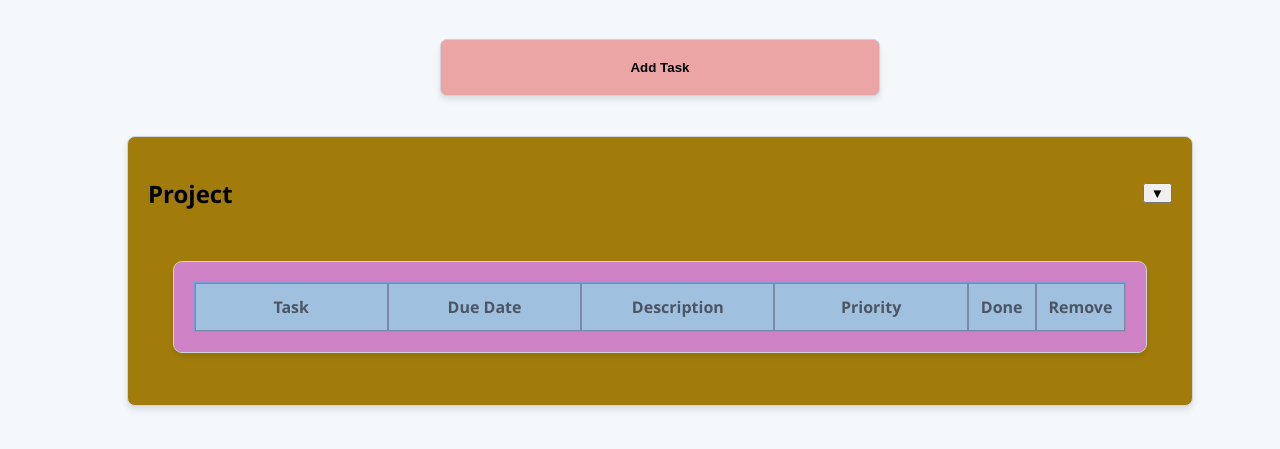
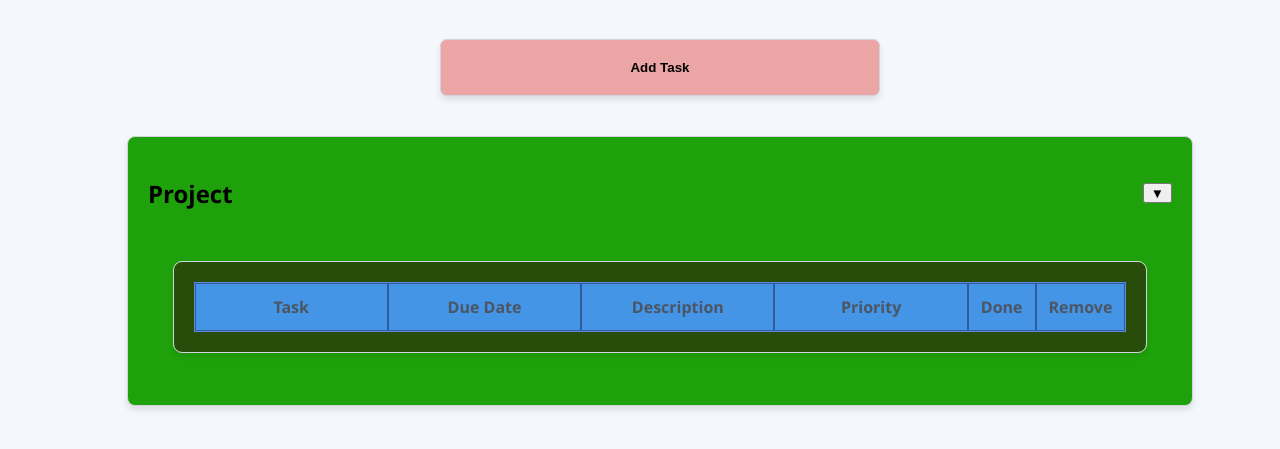
Before and after one commit to Anil-Gollapalli/todo-list, a website built with webpack: page index.html in a window 1280 px wide. Shown: the part 67-516 px from the top of the page. Built offline with nearby package versions, Linux system fonts and the light colour scheme.

Commit message:
Safe commit message

```diff
--- a/src/style.css
+++ b/src/style.css
@@ -34,7 +34,7 @@ body {
     width: 80%;
     margin: 20px 0;
     padding: 20px;
-    background-color: #a17c0b;
+    background-color: #1fa10b;
     border: 1px solid #d1d5db;
     border-radius: 0.5em;
     font-weight: 700;
@@ -71,7 +71,7 @@ form {
     grid-template-columns: 1fr 2fr;
     margin: 15% auto;
     padding: 20px;
-    background-color: #c46b6b;
+    background-color: #cdb4b4;
     border: 1px solid #d1d5db;
     border-radius: 0.5em;
     box-shadow: 0 4px 6px rgba(0, 0, 0, 0.1);
@@ -143,7 +143,7 @@ table {
     width: 95%;
     margin: 20px auto;
     padding: 20px;
-    background-color: #cf83c6;
+    background-color: #284c09;
     border-radius: 0.5em;
     box-shadow: 0 4px 6px rgba(0, 0, 0, 0.1);
     font-weight: 700;
@@ -153,17 +153,17 @@ table {
 tr {
     display: grid;
     grid-template-columns: 1fr 1fr 1fr 1fr 0.25fr 0.3fr;
-    border: 1px solid #7a98d4; /* Lighter border */
+    border: 1px solid #5e89de; /* Lighter border */
 }
 
 th, td {
     padding: 12px;
-    border: 1px solid #788caa;
+    border: 1px solid #305c9c;
     text-align: center;
 }
 
 th {
-    background-color: #a0c0df; /* Light gray header background */
+    background-color: #4495e6; /* Light gray header background */
     color: #4b5563; /* Slightly darker text */
 }
 
```
Also changed, not shown: dist/bundle.js (deleted), dist/index.html (deleted).
